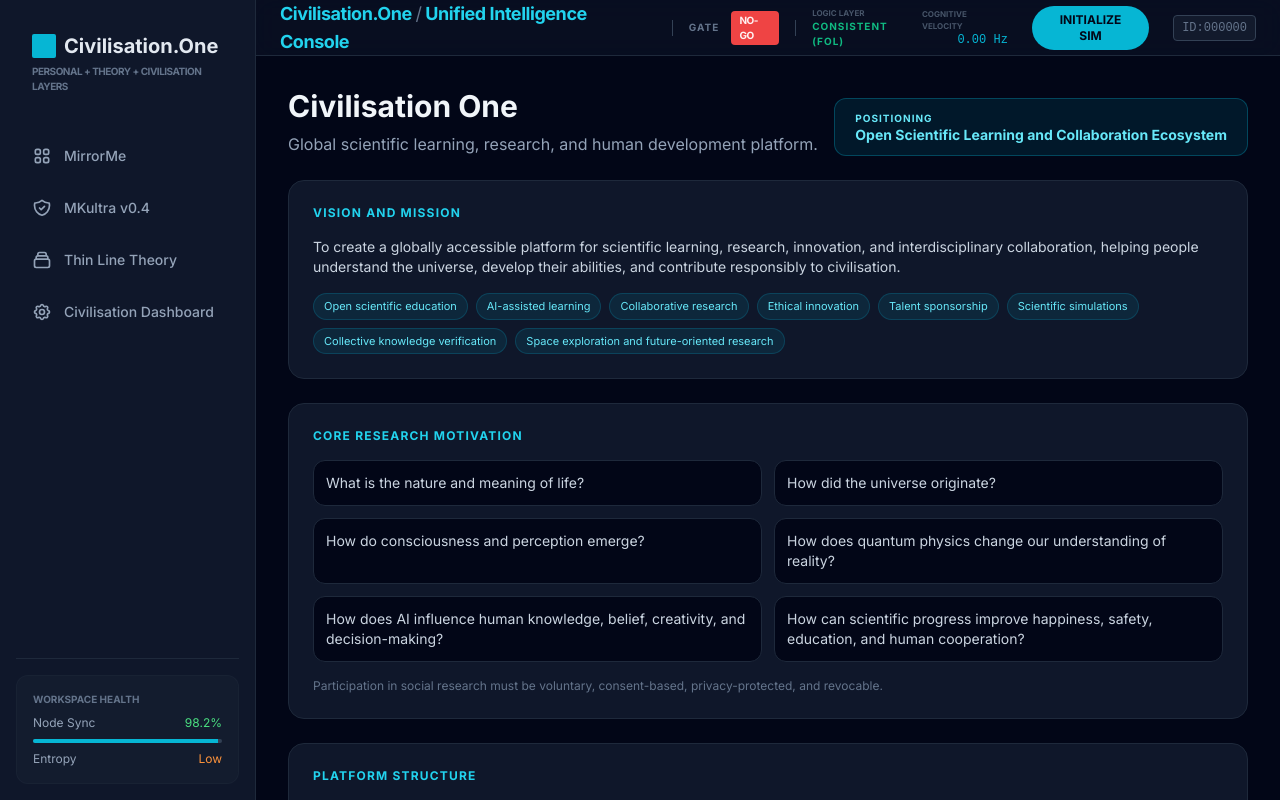
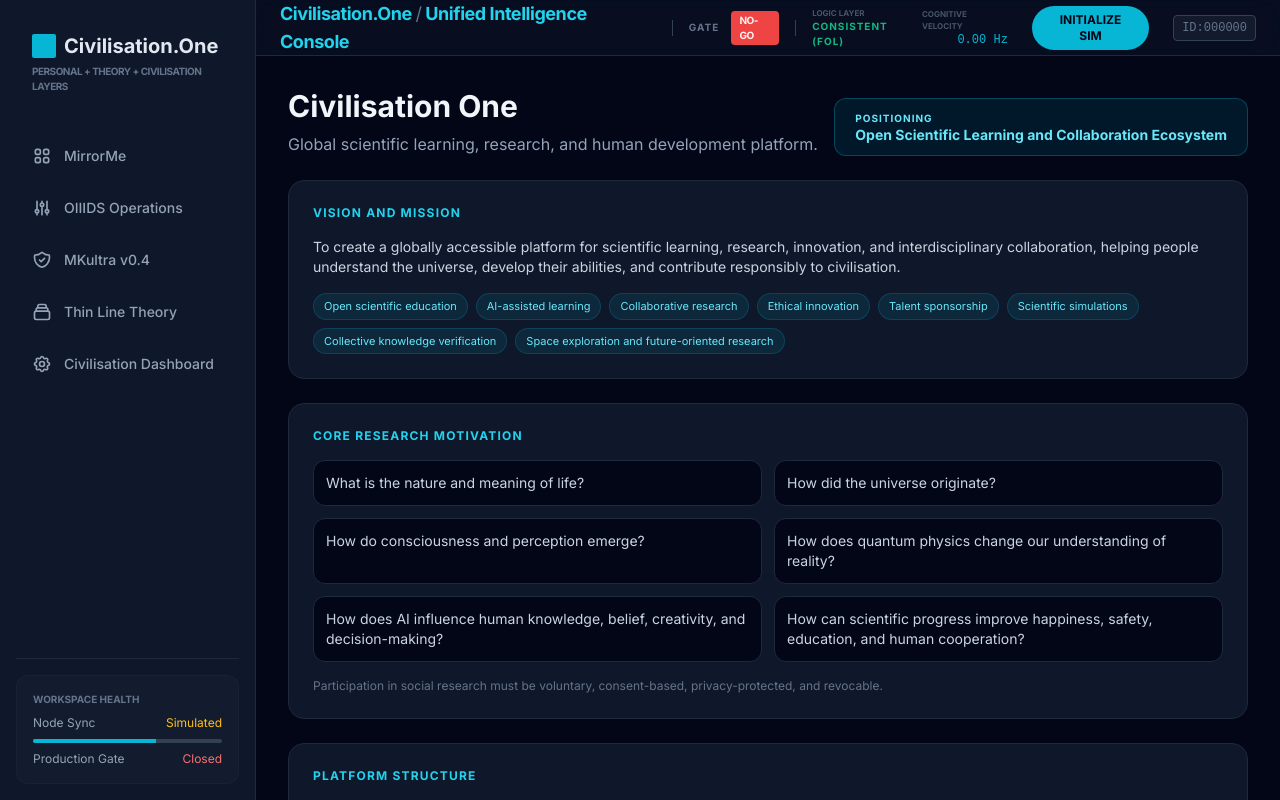
Before and after one commit to CV1admin/MirrorME, a React (Vite) app: page /#/dashboard in a window 1280 px wide. Built offline with nearby package versions, Linux system fonts and the light colour scheme.

Commit message:
add OIIIDS operations navigation

```diff
--- a/components/Sidebar.tsx
+++ b/components/Sidebar.tsx
@@ -5,6 +5,9 @@ const Sidebar: React.FC = () => {
   const links = [
     { to: '/mirrorme', label: 'MirrorMe', icon: (
       <svg className="w-5 h-5" fill="none" stroke="currentColor" viewBox="0 0 24 24"><path strokeLinecap="round" strokeLinejoin="round" strokeWidth={2} d="M4 6a2 2 0 012-2h2a2 2 0 012 2v2a2 2 0 01-2 2H6a2 2 0 01-2-2V6zM14 6a2 2 0 012-2h2a2 2 0 012 2v2a2 2 0 01-2 2h-2a2 2 0 01-2-2V6zM4 16a2 2 0 012-2h2a2 2 0 012 2v2a2 2 0 01-2 2H6a2 2 0 01-2-2v-2zM14 16a2 2 0 012-2h2a2 2 0 012 2v2a2 2 0 01-2 2h-2a2 2 0 01-2-2v-2z" /></svg>
+    )},
+    { to: '/oiiids-operations', label: 'OIIIDS Operations', icon: (
+      <svg className="w-5 h-5" fill="none" stroke="currentColor" viewBox="0 0 24 24"><path strokeLinecap="round" strokeLinejoin="round" strokeWidth={2} d="M12 6V4m0 2a2 2 0 100 4m0-4a2 2 0 110 4m-6 8a2 2 0 100-4m0 4a2 2 0 110-4m0 4v2m0-6V4m6 6v10m6-2a2 2 0 100-4m0 4a2 2 0 110-4m0 4v2m0-6V4" /></svg>
     )},
     { to: '/mkultra-v04', label: 'MKultra v0.4', icon: (
       <svg className="w-5 h-5" fill="none" stroke="currentColor" viewBox="0 0 24 24"><path strokeLinecap="round" strokeLinejoin="round" strokeWidth={2} d="M9 12l2 2 4-4m5.618-4.016A11.955 11.955 0 0112 2.944a11.955 11.955 0 01-8.618 3.04A12.02 12.02 0 003 9c0 5.591 3.824 10.29 9 11.622 5.176-1.332 9-6.03 9-11.622 0-1.042-.133-2.052-.382-3.016z" /></svg>
@@ -50,14 +53,14 @@ const Sidebar: React.FC = () => {
           <div className="space-y-2">
             <div className="flex justify-between items-center text-xs">
               <span className="text-slate-400">Node Sync</span>
-              <span className="text-green-400">98.2%</span>
+              <span className="text-amber-400">Simulated</span>
             </div>
             <div className="w-full h-1 bg-slate-700 rounded-full overflow-hidden">
-              <div className="w-[98%] h-full bg-cyan-500" />
+              <div className="w-[65%] h-full bg-cyan-500" />
             </div>
             <div className="flex justify-between items-center text-xs">
-              <span className="text-slate-400">Entropy</span>
-              <span className="text-orange-400">Low</span>
+              <span className="text-slate-400">Production Gate</span>
+              <span className="text-red-400">Closed</span>
             </div>
           </div>
         </div>
```
